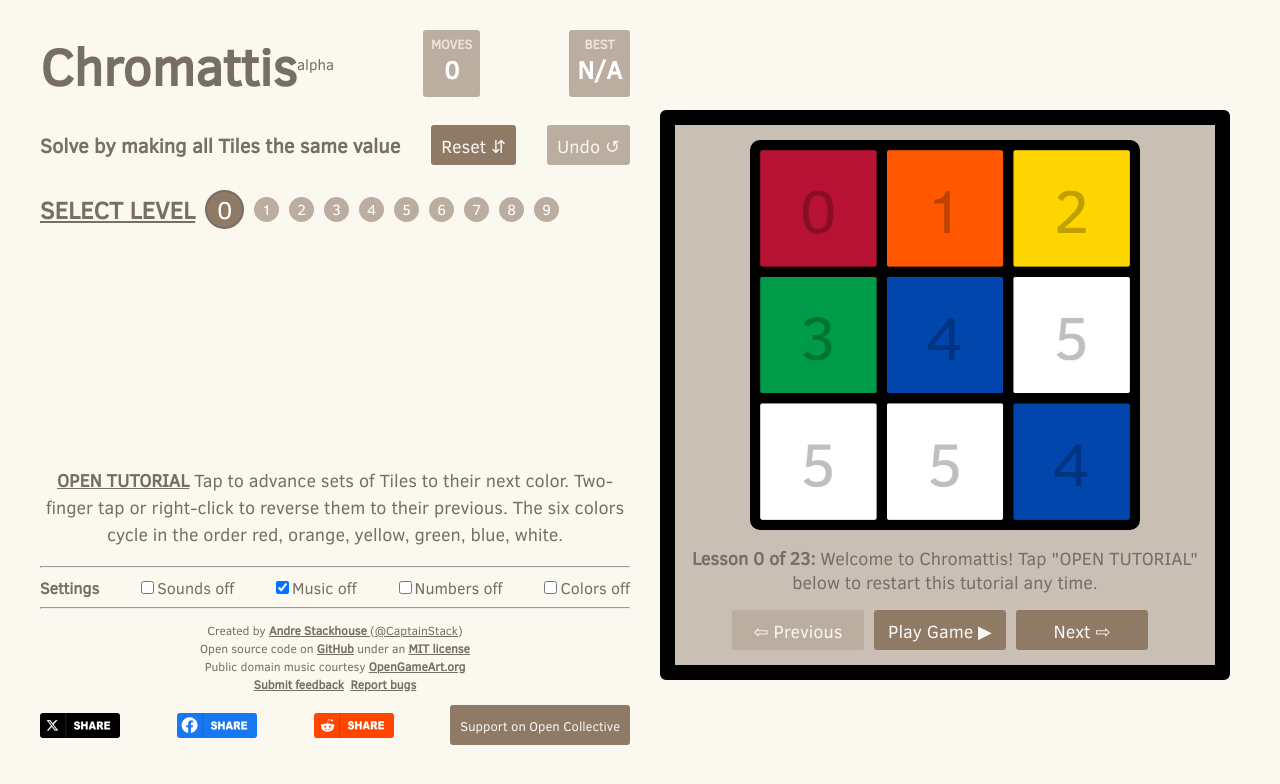
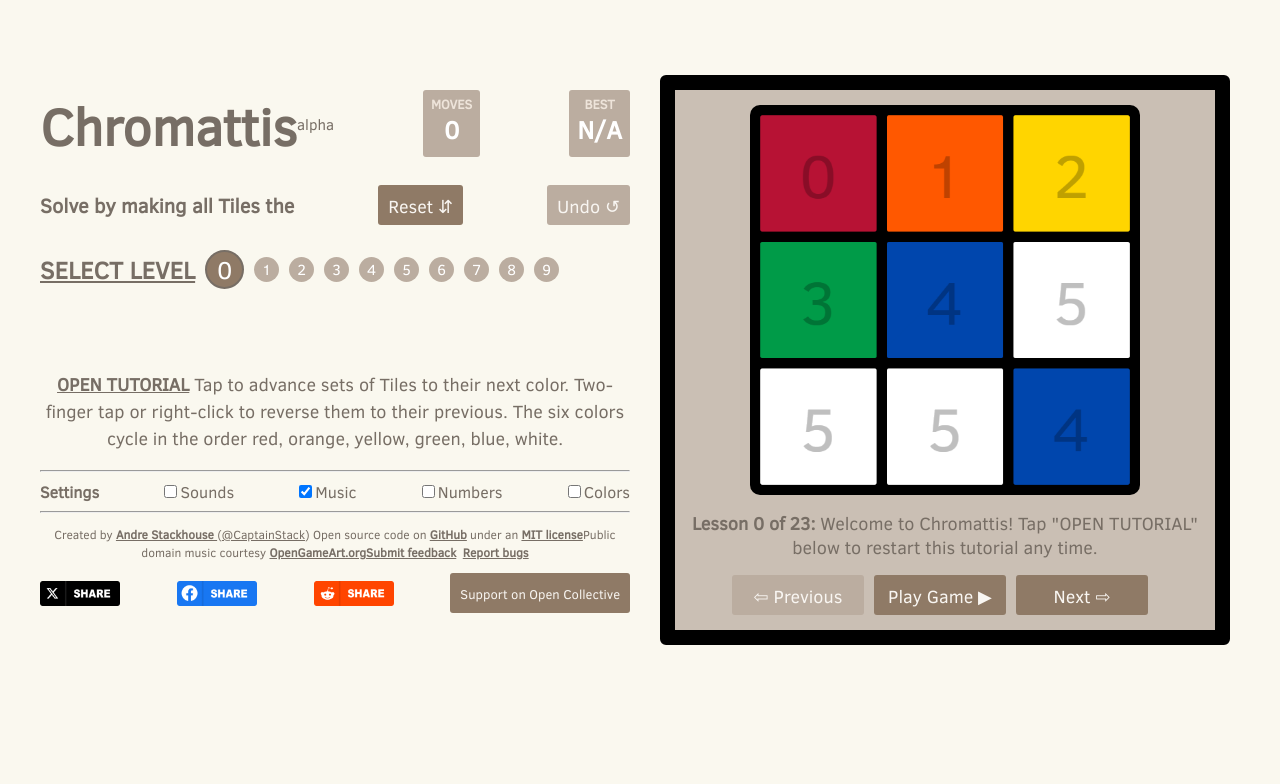
Before and after one commit to CaptainStack/chromattis, a React (Create React App) app: page / in a window 1280 px wide. Shown: the top 784 px of the page. Built offline with nearby package versions, Linux system fonts and the light colour scheme.

Commit message:
Responsive layout finetuning

```diff
--- a/src/components/App.jsx
+++ b/src/components/App.jsx
@@ -165,6 +165,7 @@ export const App = ({state}) => {
   // This is the root of the React application
   return(
     <div className="App" onContextMenu={event => event.preventDefault() } >
+      <div className='vertical-container'>
         <div className="main-container">
 
           <div className='first'>
@@ -182,7 +183,7 @@ export const App = ({state}) => {
             </div>
 
             <div className='row'>
-            <p><strong style={{fontSize:'20px'}}>Solve by making all Tiles the same value</strong></p>
+              <p><strong style={{fontSize:'20px'}}>Solve by making all Tiles the </strong></p>
               <span id='reset_game' className='flat-button' onClick={newGameButtonClicked}>Reset ⇵</span>
               <span id="undo" className={`flat-button ${state.game.current_level().last_move ? null : 'locked'}`} onClick={undoButtonClicked}>Undo ↺</span>
               <span id="show_board" className='flat-button' onClick={cliPrintBoard} hidden>Show Board</span>
@@ -207,19 +208,19 @@ export const App = ({state}) => {
 
             <div className='Settings row'>
               <strong>Settings</strong>
-            <label><input onChange={muteSoundButtonClicked} defaultChecked={state.mute_audio} type="checkbox" id="sound-toggle" />Sounds off</label>
-            <label><input onChange={muteMusicButtonClicked} defaultChecked={state.mute_music} type="checkbox" id="music-toggle" />Music off</label>
-            <label><input onChange={hideNumbersButtonClicked} defaultChecked={state.hide_numbers} type="checkbox" id="numbers-toggle" />Numbers off</label>
-            <label><input onChange={hideColorsButtonClicked} defaultChecked={state.hide_colors} type="checkbox" id="colors-toggle" />Colors off</label>
-            {window.matchMedia('(pointer:fine)').matches ? <label><input onChange={toggleHideTooltips} defaultChecked={state.hide_tooltips} type="checkbox" id="tooltips-toggle" />Tooltips off</label> : null}
+              <label><input onChange={muteSoundButtonClicked} defaultChecked={state.mute_audio} type="checkbox" id="sound-toggle" />Sounds</label>
+              <label><input onChange={muteMusicButtonClicked} defaultChecked={state.mute_music} type="checkbox" id="music-toggle" />Music</label>
+              <label><input onChange={hideNumbersButtonClicked} defaultChecked={state.hide_numbers} type="checkbox" id="numbers-toggle" />Numbers</label>
+              <label><input onChange={hideColorsButtonClicked} defaultChecked={state.hide_colors} type="checkbox" id="colors-toggle" />Colors</label>
+              {window.matchMedia('(pointer:fine)').matches ? <label><input onChange={toggleHideTooltips} defaultChecked={state.hide_tooltips} type="checkbox" id="tooltips-toggle" />Tooltips</label> : null}
             </div>
 
             <hr />
 
             <p style={{fontSize:'12px'}}>
-            Created by <a href='//captainstack.github.io/public-stackhouse' target='_'><strong>Andre Stackhouse </strong></a> (<a href='//twitter.com/intent/follow?original_referer=http%3A%2F%2Flocalhost%3A3000%2F&ref_src=twsrc%5Etfw&screen_name=CaptainStack&tw_p=followbutton' target='_blank'>@CaptainStack</a>)<br/>
-            Open source code on <a href='//github.com/CaptainStack/chromattis' target='_'><strong>GitHub</strong></a> under an <a href='//github.com/CaptainStack/chromattis/blob/master/LICENSE'><strong>MIT license</strong></a><br/>
-            Public domain music courtesy <a href='//opengameart.org'><strong>OpenGameArt.org</strong></a><br/>
+              Created by <a href='//captainstack.github.io/public-stackhouse' target='_'><strong>Andre Stackhouse </strong></a> (<a href='//twitter.com/intent/follow?original_referer=http%3A%2F%2Flocalhost%3A3000%2F&ref_src=twsrc%5Etfw&screen_name=CaptainStack&tw_p=followbutton' target='_blank'>@CaptainStack</a>)
+              Open source code on <a href='//github.com/CaptainStack/chromattis' target='_'><strong>GitHub</strong></a> under an <a href='//github.com/CaptainStack/chromattis/blob/master/LICENSE'><strong>MIT license</strong></a>
+              Public domain music courtesy <a href='//opengameart.org'><strong>OpenGameArt.org</strong></a>
               <a href='//forms.gle/YVkRv9uepXTjW46r9' target='_blank'><strong>Submit feedback</strong></a>&nbsp;&nbsp;<a href='//forms.gle/rFaBNkFPJNZiF8t18' target='_blank'><strong>Report bugs</strong></a>
             </p>
 
@@ -233,6 +234,7 @@ export const App = ({state}) => {
           </div>
         </div>
       </div>
+    </div>
   );
 }
 
--- a/src/styles/App.css
+++ b/src/styles/App.css
@@ -1,5 +1,14 @@
 .App {
   text-align: center;
+  display: flex;
+  align-items: center;
+  justify-content: space-around;
+}
+.vertical-container {
+  height: 90vh;
+  display: flex;
+  flex-direction: column;
+  justify-content: flex-start;
 }
 
 .main-container {
@@ -128,12 +137,7 @@ p {
   }
 }
 
-@media screen and (max-height: 1092px) and (orientation: landscape) {
-  .App {
-    display: flex;
-    justify-content: center;
-    align-items: center;
-  }
+@media screen and (max-height: 1000px) and (min-width: 1280px) and (orientation: landscape) {
   .main-container {
     min-width: 1200px;
     display: grid;
@@ -141,26 +145,25 @@ p {
     grid-gap: 20px;
     margin: 0;
     padding: 15px;
-    height: 95vh;
+  }
+  .vertical-container {
+    justify-content: space-around;
   }
   .first {
     grid-column-start: 1;
-    grid-column-end: 1;
-    height: 48vh;
+    grid-column-end: 2;
   }
   .second {
     grid-column-start: 2;
-    grid-column-end: 2;
+    grid-column-end: 3;
     grid-row-start: 1;
     grid-row-end: 3;
-    height: 48vh;
   }
   .third {
     grid-column-start: 1;
-    grid-column-end: 1;
+    grid-column-end: 2;
   }
   #game-row {
-    min-height: 95vh;
     justify-content: center;
   }
 }
--- a/src/styles/Game.css
+++ b/src/styles/Game.css
@@ -6,7 +6,7 @@
   padding-bottom: 15px;
   box-sizing: content-box;
   display: grid;
-  width: 555px;;
+  width: 555px;
   margin-left: auto;
   margin-right: auto;
   touch-action: none;
```
Lines whose indentation alone changed are shown as unchanged.
